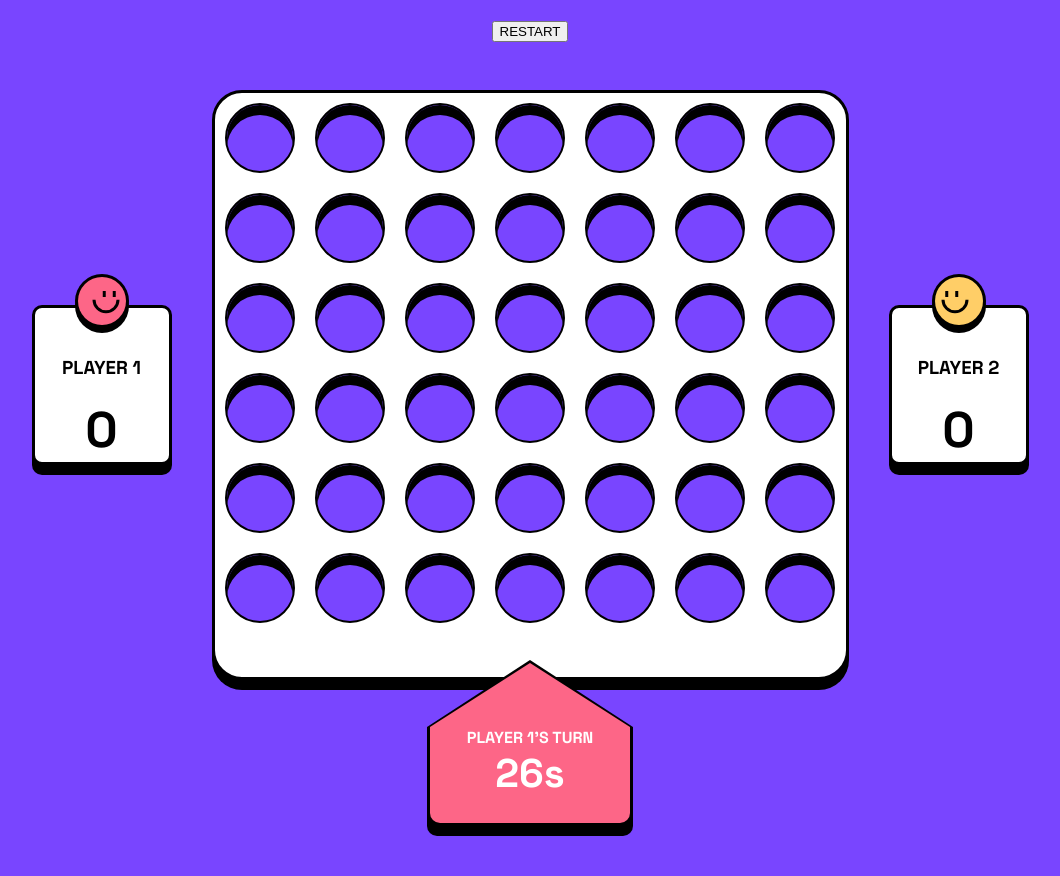
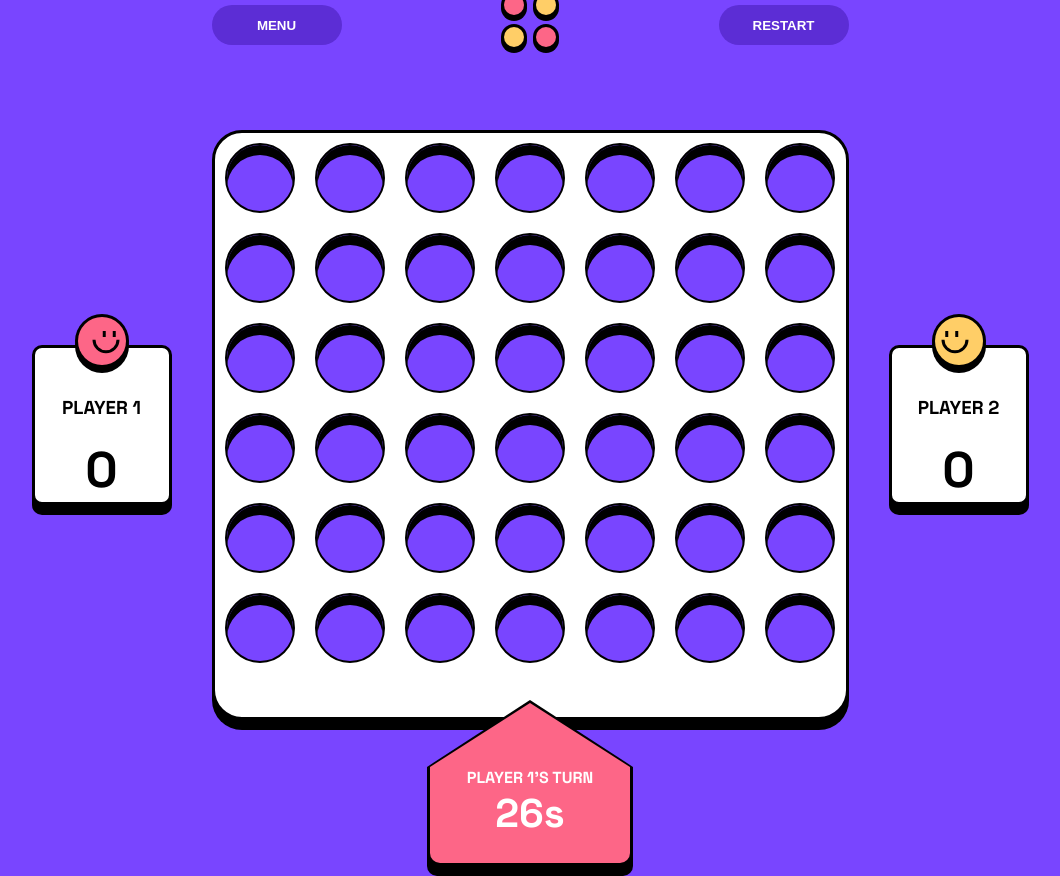
Before and after one commit to sector127/connect-four-game, a plain HTML site: page index.html in a window 1280 px wide. Shown: the whole page, without its empty margins (110-1170 px from the left). Before the commit the page ends 836 px from the top, so only its background shows below. Drawn offline with Linux system fonts and the light colour scheme.

Commit message:
desktop_alpha

```diff
--- a/app.js
+++ b/app.js
@@ -35,6 +35,15 @@ const timer = () => {
     timerEl.innerText = `${seconds}s`;
     seconds--;
     if (seconds == 0) {
+      if ((currentPlayer = player1)) {
+        currentPlayer = player2;
+        currentTurnEl.innerText = "PLAYER 2'S TURN";
+        document.documentElement.style.setProperty("--my-var", "#ffce67");
+      } else {
+        currentPlayer = player1;
+        currentTurnEl.innerText = "PLAYER 1'S TURN";
+        document.documentElement.style.setProperty("--my-var", "#fd6687");
+      }
       seconds = 30;
     }
   }, 1000);
--- a/index.html
+++ b/index.html
@@ -17,10 +17,80 @@
   </head>
   <body>
     <div id="control" class="control">
-      <div id="menu" class="menu"></div>
-      <div id="logo" class="logo"></div>
+      <div id="menu" class="menu">
+        <button class="game-btn">MENU</button>
+      </div>
+      <div id="logo" class="logo">
+        <svg
+          width="58px"
+          height="61px"
+          viewBox="0 0 58 61"
+          xmlns="http://www.w3.org/2000/svg"
+          xmlns:xlink="http://www.w3.org/1999/xlink"
+        >
+          <title>logo</title>
+          <g
+            id="Designs"
+            stroke="none"
+            stroke-width="1"
+            fill="none"
+            fill-rule="evenodd"
+          >
+            <g id="assets" transform="translate(-432.000000, -742.000000)">
+              <g id="Group-24" transform="translate(211.000000, 160.000000)">
+                <g id="logo" transform="translate(221.000000, 582.000000)">
+                  <g id="Group-23" fill="#000000">
+                    <circle id="Oval-Copy-47" cx="13" cy="13" r="13"></circle>
+                    <circle id="Oval-Copy-51" cx="45" cy="13" r="13"></circle>
+                    <circle id="Oval-Copy-53" cx="13" cy="45" r="13"></circle>
+                    <circle id="Oval-Copy-52" cx="45" cy="45" r="13"></circle>
+                  </g>
+                  <g
+                    id="Group-23-Copy"
+                    transform="translate(0.000000, 3.000000)"
+                    fill="#000000"
+                  >
+                    <circle id="Oval-Copy-47" cx="13" cy="13" r="13"></circle>
+                    <circle id="Oval-Copy-51" cx="45" cy="13" r="13"></circle>
+                    <circle id="Oval-Copy-53" cx="13" cy="45" r="13"></circle>
+                    <circle id="Oval-Copy-52" cx="45" cy="45" r="13"></circle>
+                  </g>
+                  <circle
+                    id="Oval-Copy-11"
+                    fill="#FD6687"
+                    cx="13"
+                    cy="13"
+                    r="10"
+                  ></circle>
+                  <circle
+                    id="Oval-Copy-25"
+                    fill="#FD6687"
+                    cx="45"
+                    cy="45"
+                    r="10"
+                  ></circle>
+                  <circle
+                    id="Oval-Copy-23"
+                    fill="#FFCE67"
+                    cx="45"
+                    cy="13"
+                    r="10"
+                  ></circle>
+                  <circle
+                    id="Oval-Copy-24"
+                    fill="#FFCE67"
+                    cx="13"
+                    cy="45"
+                    r="10"
+                  ></circle>
+                </g>
+              </g>
+            </g>
+          </g>
+        </svg>
+      </div>
       <div id="restert" class="restart">
-        <button id="restart" class="restart">RESTART</button>
+        <button id="restart" class="game-btn">RESTART</button>
       </div>
     </div>
     <div class="game">
@@ -182,12 +252,12 @@
     <div class="turn-container">
       <div id="turn" class="turn">
         <span id="current-turn" class="current-turn">PLAYER 1'S TURN</span>
-        <span id="timer" class="timer">30S</span>
+        <span id="timer" class="timer">30s</span>
       </div>
       <div id="winner" class="winner hidden">
         <span id="winner-player" class="winner-player">PLAYER 1</span>
         <span id="wins" class="wins">WINS</span>
-        <button id="play-again-btn" class="play-again-btn">PLAY AGAIN</button>
+        <button id="play-again-btn" class="game-btn">PLAY AGAIN</button>
       </div>
     </div>
   </body>
--- a/style.css
+++ b/style.css
@@ -23,7 +23,32 @@ body {
 
 .control {
   height: 50px;
-  margin: 20px;
+  margin: 0 0 80px 0;
+  display: flex;
+  flex-direction: row;
+  justify-content: space-between;
+  align-items: center;
+  width: 637px;
+}
+
+.game-btn {
+  background: #5c2dd5;
+  color: #ffffff;
+  border-radius: 20px;
+  border: none;
+  height: 40px;
+  width: 130px;
+  font-weight: 800;
+  transition: all 0.3s;
+  cursor: pointer;
+}
+
+.game-btn:hover {
+  background: #fd6687;
+}
+
+.game-btn:active {
+  transform: translateY(3px);
 }
 
 .game {
@@ -174,6 +199,12 @@ body {
   justify-content: center;
   clip-path: polygon(50% 0%, 100% 40%, 100% 100%, 0 100%, 0% 40%);
   border-radius: 10px;
+  background: #fff !important;
+  padding-top: 30px;
+}
+
+.wins {
+  font-size: 32px;
 }
 
 .hidden {
```
